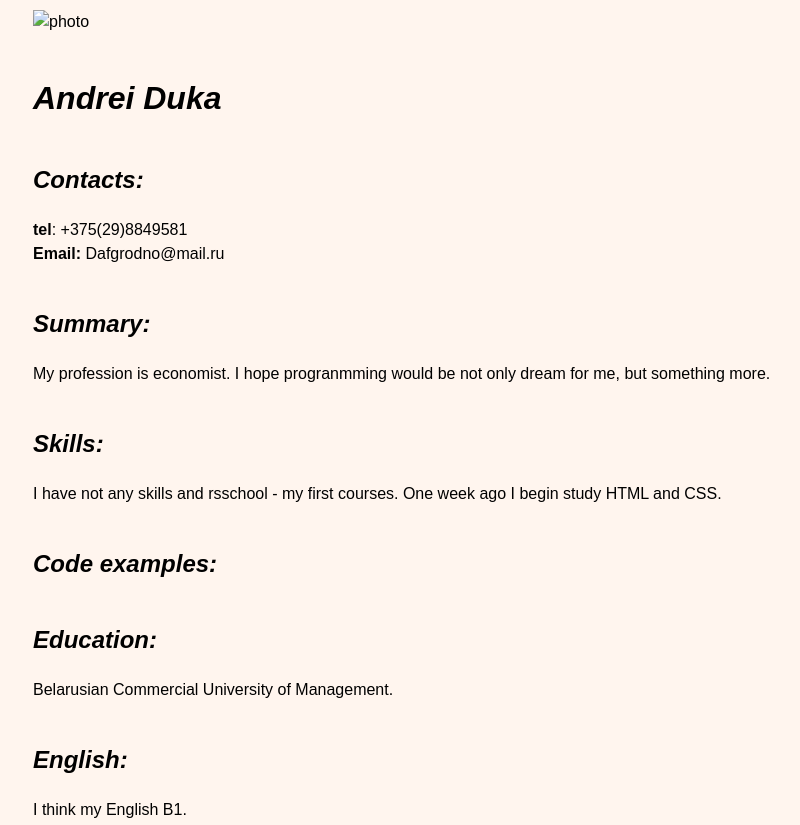
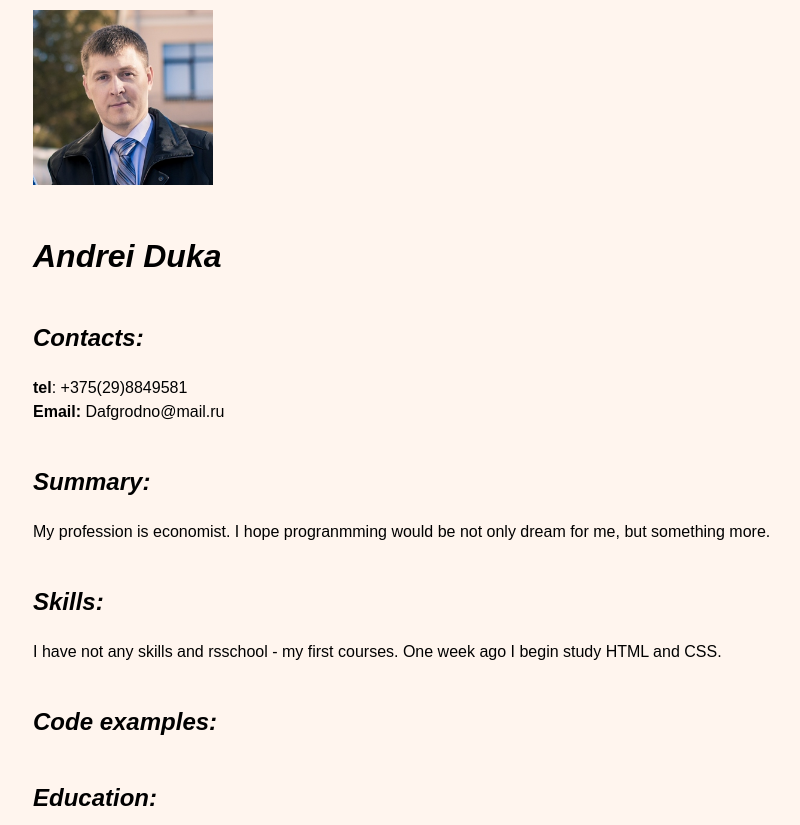
Before and after one commit to 0895000/rsschool-cv, a plain HTML site: page index.html in a window 1280 px wide. Shown: the top 825 px of the page, without its empty margins (95-895 px from the left). Drawn offline with Linux system fonts and the light colour scheme.

Commit message:
Update index.html

```diff
--- a/index.html
+++ b/index.html
@@ -10,7 +10,7 @@
 <body>
 <header>
   <div class="photo">
-  <img src="img/cv.png" alt="photo" width="180">
+  <img src="cv.png" alt="photo" width="180">
    <h1>Andrei Duka</h1>
   </div>
 </header>
```
